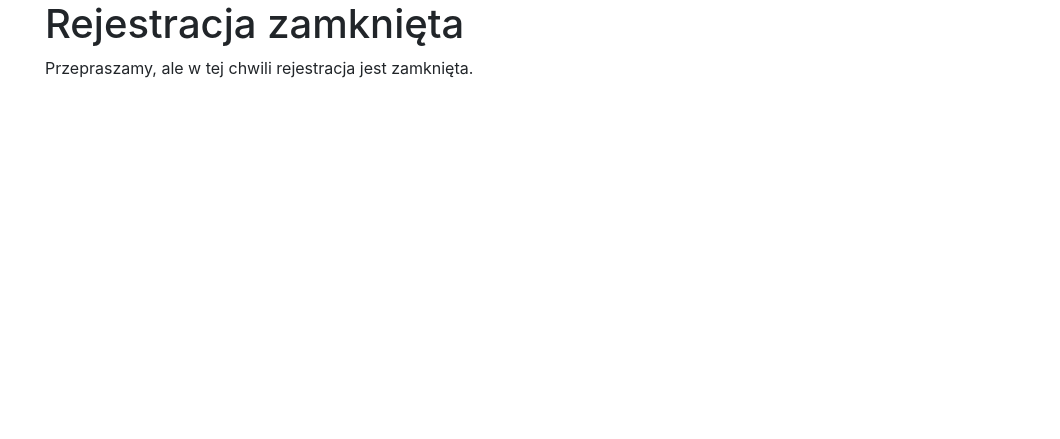
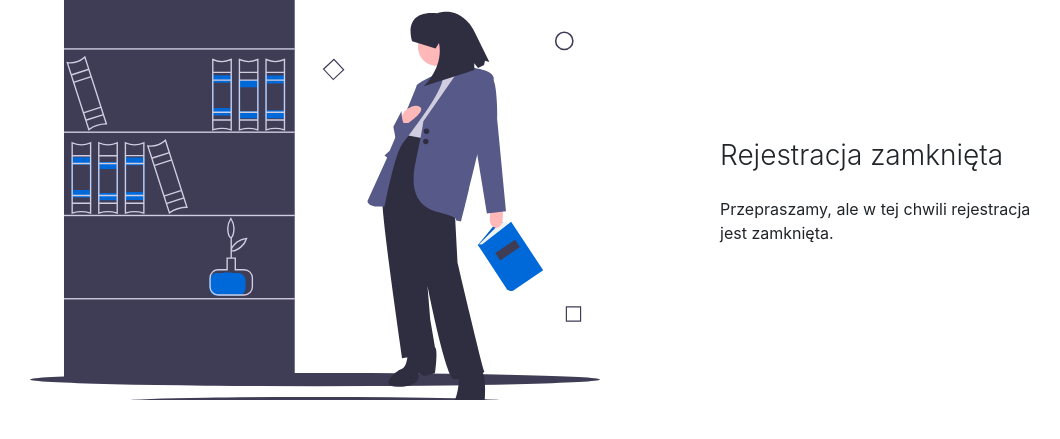
Before and after one commit to efefre/MyRental, a Django app: template myRental_root/templates/account/signup_closed.html in a window 1280 px wide. Shown: the part 56-495 px from the top of the page, without its empty margins (40-1100 px from the left). Run offline with Django 3.2, Linux system fonts and the light colour scheme; the template is opened without the code that fills it, so the values that code supplies are empty; some libraries are stand-ins or nearby versions.

Commit message:
Update template: signup_closed.html

```diff
--- a/myRental_root/templates/account/signup_closed.html
+++ b/myRental_root/templates/account/signup_closed.html
@@ -5,7 +5,23 @@
 {% block head_title %}{% trans "Sign Up Closed" %}{% endblock %}
 
 {% block content %}
-<h1>{% trans "Sign Up Closed" %}</h1>
 
-<p>{% trans "We are sorry, but the sign up is currently closed." %}</p>
+<div class="container-fluid" id="other-page">
+  <div class="row no-gutter">
+    <div class="d-none d-md-flex col-md-4 col-lg-6 bg-image"></div>
+    <div class="col-md-8 col-lg-6">
+      <div class="login d-flex align-items-center py-5">
+        <div class="container">
+          <div class="row">
+            <div class="col-md-9 col-lg-8 mx-auto">
+              <h3 class="login-heading mb-4">{% trans "Sign Up Closed" %}</h3>
+              <p>{% trans "We are sorry, but the sign up is currently closed." %}</p>
+            </div>
+          </div>
+        </div>
+      </div>
+    </div>
+  </div>
+</div>
+
 {% endblock %}
```
